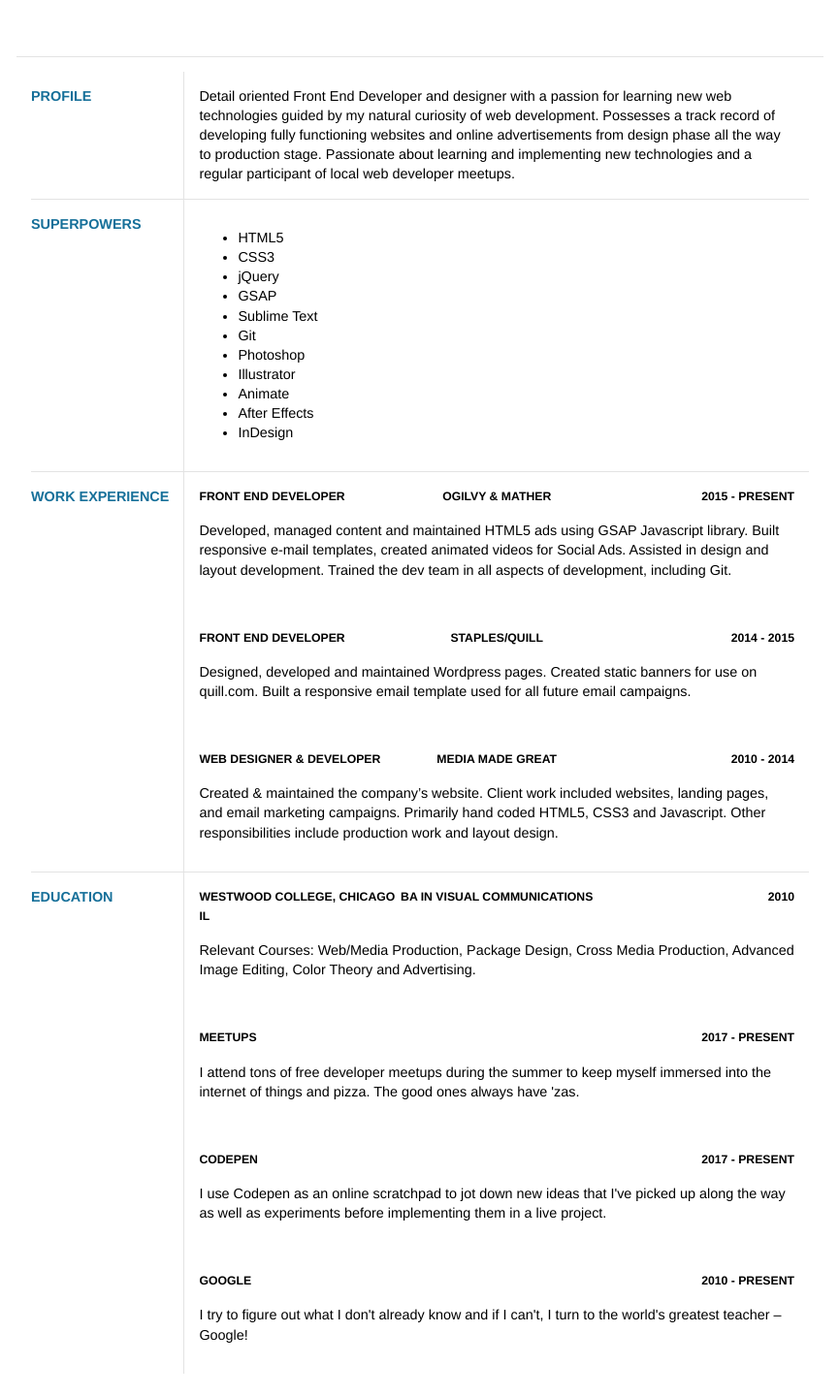
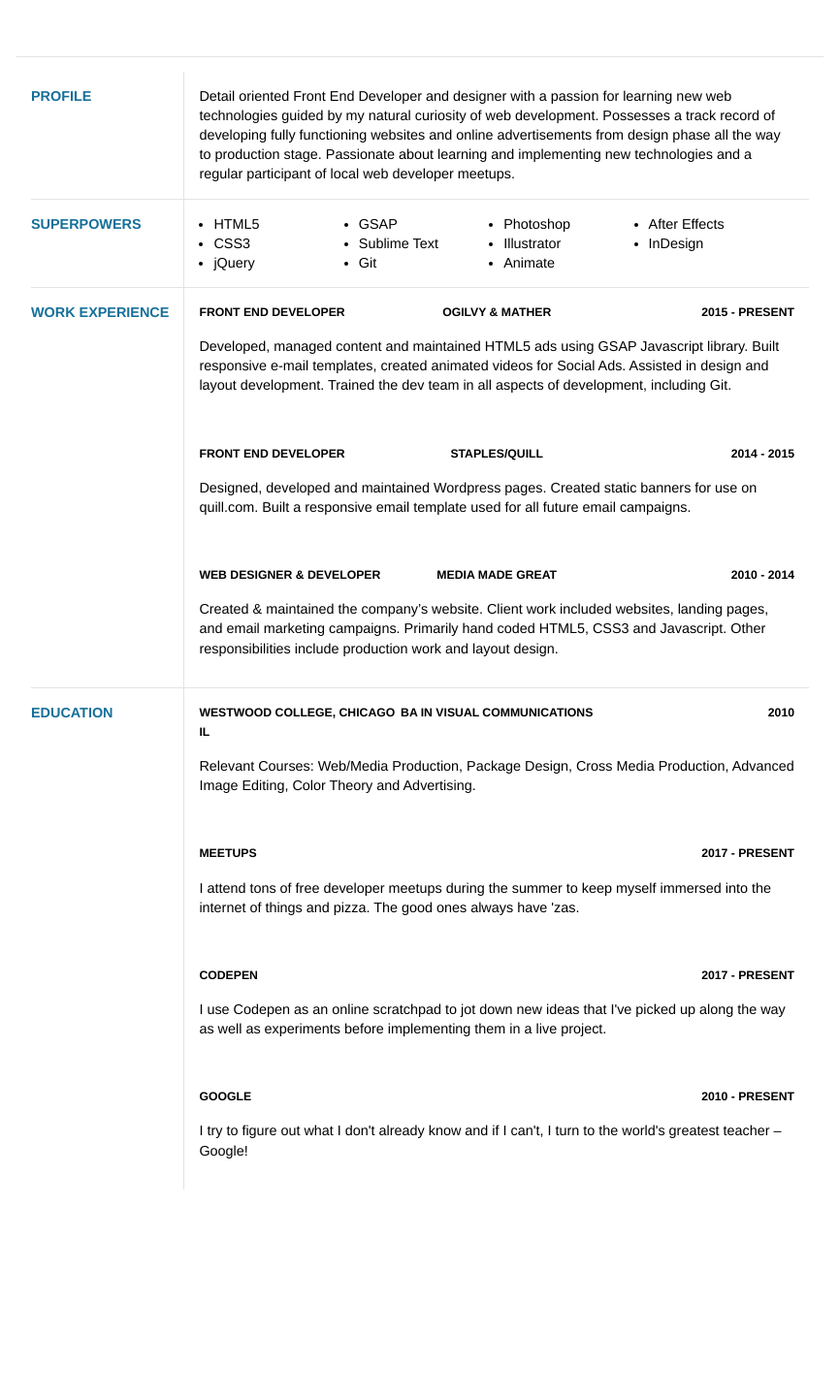
Before and after one commit to buttonbag/my-first-react-app, a React (Create React App) app: page / in a window 1280 px wide. Shown: the part 140-1580 px from the top of the page at 97% size, without its empty margins (207-1072 px from the left). After the commit the page ends 1390 px from the top, so only its background shows below. Built offline with nearby package versions, Linux system fonts and the light colour scheme.

Commit message:
broken out contents into Simple Components

```diff
--- a/src/Education.js
+++ b/src/Education.js
@@ -1,11 +1,8 @@
 import React, { Component } from 'react';
 
-class Education extends Component {
-    render() {
-        return(
-            <div className="edu">
-                <div className="section-title">education</div>
-                <div className="section-details">
+const EducationList = () => {
+    return (
+        <div className="section-details">
 
                     {/* edu1 */}
                     <div className="edu-card">
@@ -58,6 +55,15 @@ class Education extends Component {
                     </div>
 
                 </div>
+    );
+}
+
+class Education extends Component {
+    render() {
+        return(
+            <div className="edu">
+                <div className="section-title">education</div>
+                    <EducationList />
           </div>
         );
     }
--- a/src/Skills.js
+++ b/src/Skills.js
@@ -1,12 +1,8 @@
 import React, { Component } from 'react';
 
-class Skills extends Component {
-    render() {
+const Superpowers = () => {
     return(
-            <div className="skills">
-                <div className="section-title">superpowers</div>
-                <div className="section-details">
-                    <ul className="skills-list">
+        <ul className="superpowers">
             <li>HTML5</li>
             <li>CSS3</li>
             <li>jQuery</li>
@@ -19,6 +15,16 @@ class Skills extends Component {
             <li>After Effects</li>
             <li>InDesign</li>
         </ul>
+    );
+}
+
+class Skills extends Component {
+    render() {
+        return(
+            <div className="skills">
+                <div className="section-title">superpowers</div>
+                <div className="section-details">
+                    <Superpowers />
                 </div>
             </div>
         );
--- a/src/Work.js
+++ b/src/Work.js
@@ -1,10 +1,7 @@
 import React, { Component } from 'react';
 
-class Work extends Component {
-    render() {
-        return(
-            <div className="work">
-            <div className="section-title">work experience</div>
+const WorkCards = () => {
+    return (
         <div className="section-details">
 
     {/* work1 */}
@@ -47,6 +44,19 @@ class Work extends Component {
     </div>
 
     </div>
+)
+};
+
+class Work extends Component {
+
+
+    render() {
+        return(
+            <div className="work">
+            <div className="section-title">work experience</div>
+
+              <WorkCards />
+
           </div>
         );
     }
```
Lines whose indentation alone changed are shown as unchanged.
